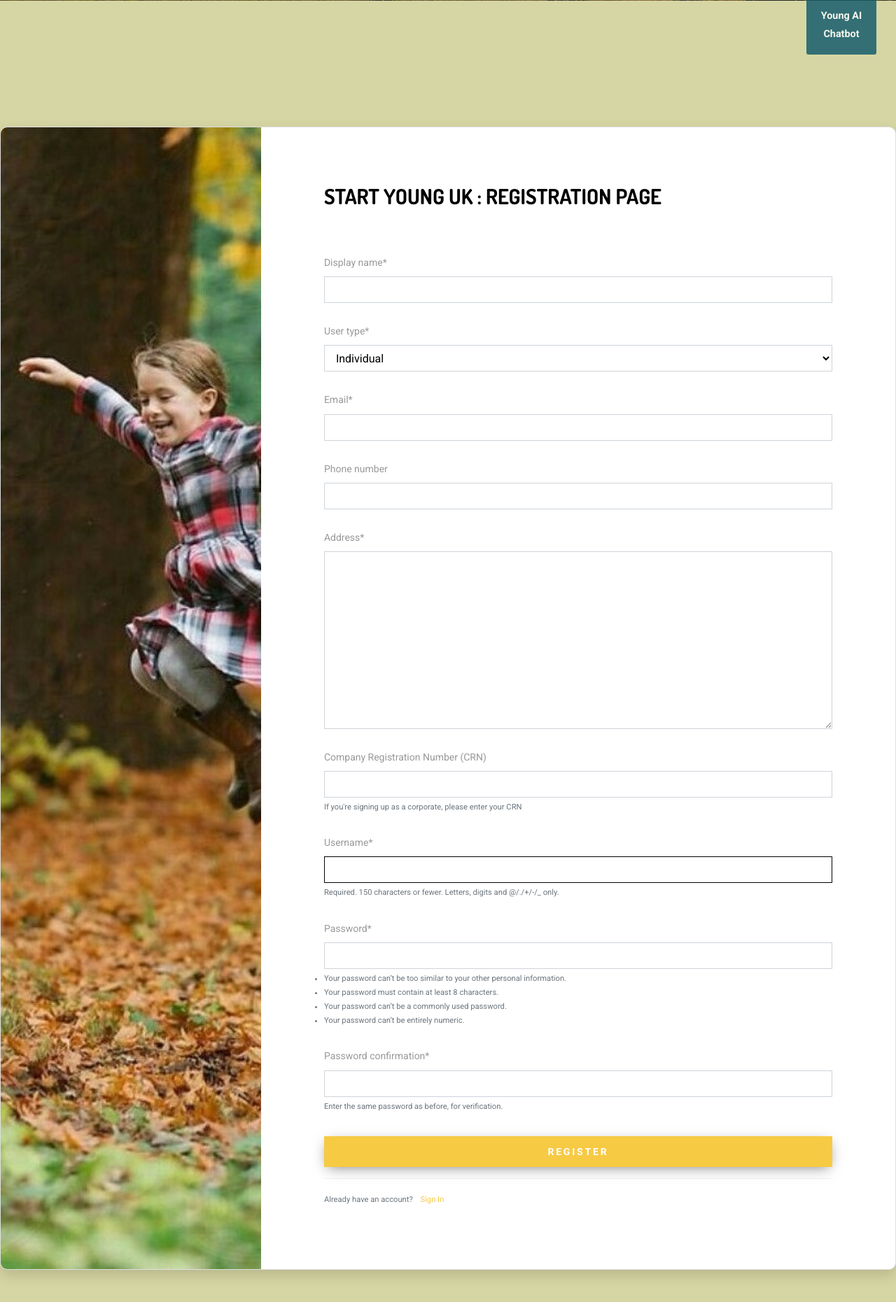
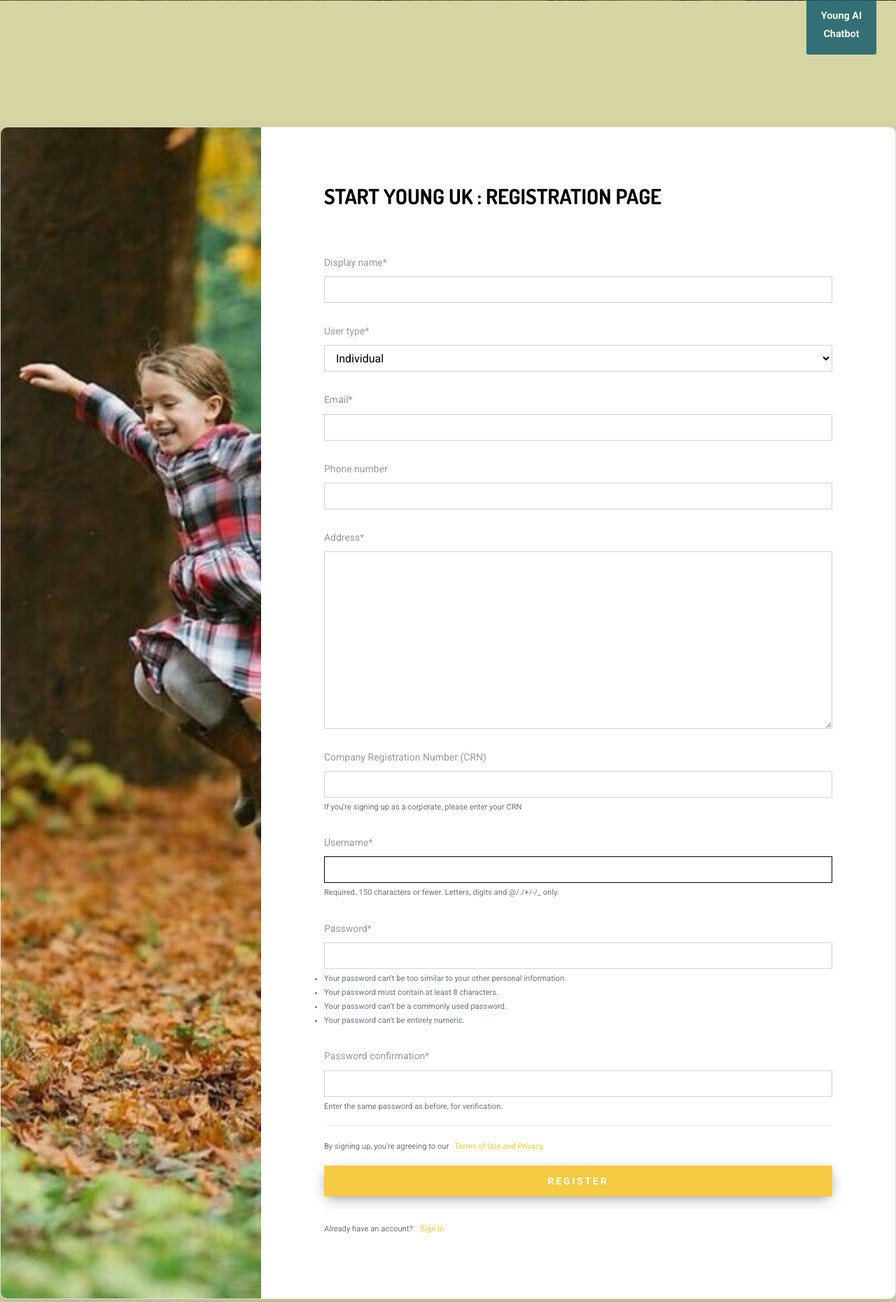
Before and after one commit to styuk1234/StartYoungUK-Website, a Django app: page /users/ in a window 1280 px wide. Shown: the part 699-2560 px from the top of the page at 70% size. Run offline with Django 4.2, Linux system fonts and the light colour scheme; some libraries are stand-ins or nearby versions; some web fonts are replaced.

Commit message:
Added ToU link to form, taking auto-consent from user textually

```diff
--- a/users/forms.py
+++ b/users/forms.py
@@ -14,6 +14,7 @@
     display_name = forms.CharField(required=True)
     user_type = forms.ChoiceField(choices=(('I', 'Individual'), ('C', 'Corporate')), required=True)
     email = forms.EmailField(required=True)
+    #accept_tou = forms.BooleanField(required=True, label="I agree to the Terms of Use and Privacy.")
     phone_number = PhoneNumberField(
         widget=PhoneNumberPrefixWidget(
             initial='GB',  # GB works, not UK
--- a/users/templates/users/register.html
+++ b/users/templates/users/register.html
@@ -60,6 +60,9 @@
                         {% csrf_token %}
                         <fieldset class="form-group">
                             {{ form|crispy }}
+                            <div class="border-top pt-3">
+                              <small class="text-muted">By signing up, you're agreeing to our<a class="ml-2" href="https://startyounguk.com/tou">Terms of Use and Privacy.</a></small>
+                          </div>
                         </fieldset>
                         <div class="form-group">
                             <button class="signup-btn btn btn-primary" type="submit">Register</button>
```
